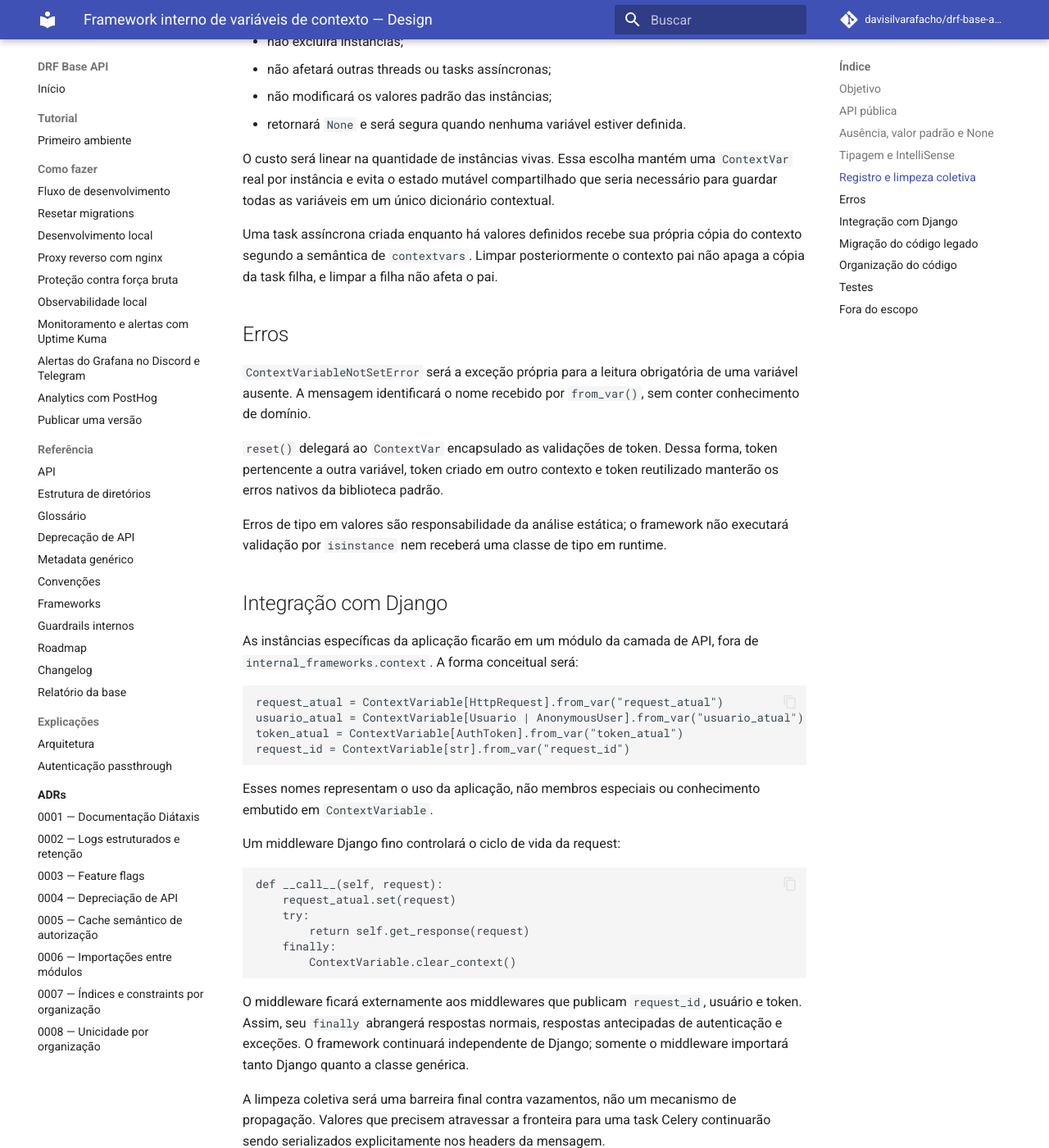
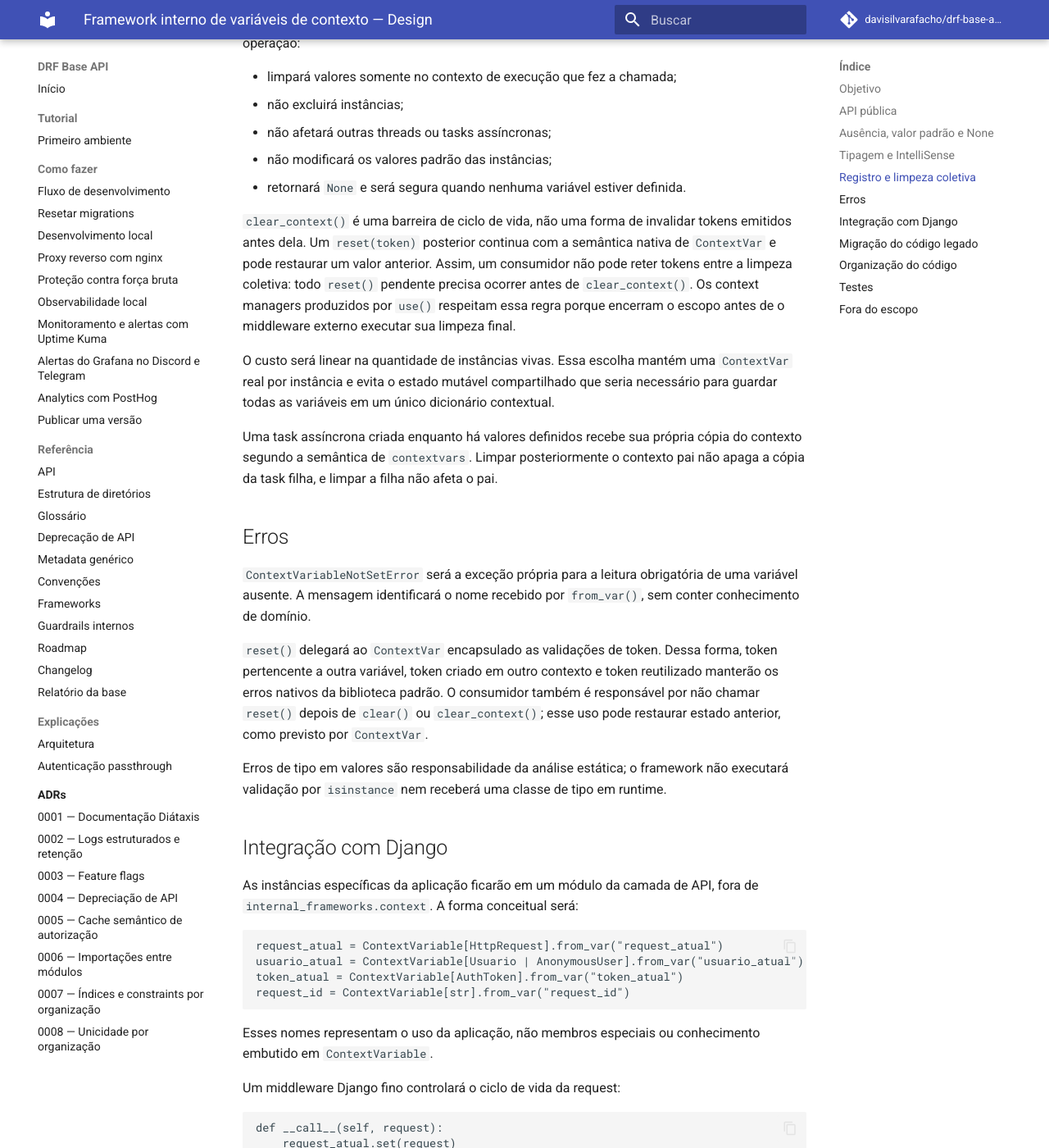
Before and after one commit to davisilvarafacho/django-api-startup-template, an MkDocs documentation site: the page built from docs/superpowers/specs/2026-08-13-context-variables-framework-design.md, in a window 1280 px wide and 1400 px high, scrolled down 2945 px. Shown: the whole window at 82% size. Built offline with MkDocs 1.6.1 and Material for MkDocs 9.7.7, drawn with Linux system fonts in a browser that asks for light colours; comment, search, counter and statistics services are not loaded; some of the changed text lies outside the part shown.

Commit message:
docs: corrigir semântica de context variables

````diff
--- a/docs/superpowers/specs/2026-08-13-context-variables-framework-design.md
+++ b/docs/superpowers/specs/2026-08-13-context-variables-framework-design.md
@@ -83,8 +83,12 @@
 usuario_opcional.set(None)
 ```
 
-`clear()` voltará a variável ao estado ausente apenas no contexto de execução
-corrente. Uma leitura posterior observará novamente o `default`.
+`clear()` representará o estado ausente por meio do mesmo sentinela privado
+usado nas leituras. Uma leitura posterior observará novamente o `default`.
+`ContextVar` não oferece uma operação para remover arbitrariamente um valor:
+ela só restaura o estado anterior a partir do token de um `set()`. Portanto,
+o sentinela é um detalhe de implementação necessário para que `clear()` e a
+limpeza coletiva não precisem reter tokens de todos os escritores.
 
 ## Tipagem e IntelliSense
 
@@ -134,6 +138,14 @@
 - não modificará os valores padrão das instâncias;
 - retornará `None` e será segura quando nenhuma variável estiver definida.
 
+`clear_context()` é uma barreira de ciclo de vida, não uma forma de invalidar
+tokens emitidos antes dela. Um `reset(token)` posterior continua com a semântica
+nativa de `ContextVar` e pode restaurar um valor anterior. Assim, um consumidor
+não pode reter tokens entre a limpeza coletiva: todo `reset()` pendente precisa
+ocorrer antes de `clear_context()`. Os context managers produzidos por `use()`
+respeitam essa regra porque encerram o escopo antes de o middleware externo
+executar sua limpeza final.
+
 O custo será linear na quantidade de instâncias vivas. Essa escolha mantém uma
 `ContextVar` real por instância e evita o estado mutável compartilhado que seria
 necessário para guardar todas as variáveis em um único dicionário contextual.
@@ -150,7 +162,10 @@
 
 `reset()` delegará ao `ContextVar` encapsulado as validações de token. Dessa
 forma, token pertencente a outra variável, token criado em outro contexto e
-token reutilizado manterão os erros nativos da biblioteca padrão.
+token reutilizado manterão os erros nativos da biblioteca padrão. O consumidor
+também é responsável por não chamar `reset()` depois de `clear()` ou
+`clear_context()`; esse uso pode restaurar estado anterior, como previsto por
+`ContextVar`.
 
 Erros de tipo em valores são responsabilidade da análise estática; o framework
 não executará validação por `isinstance` nem receberá uma classe de tipo em
@@ -184,8 +199,10 @@
 
 O middleware ficará externamente aos middlewares que publicam `request_id`,
 usuário e token. Assim, seu `finally` abrangerá respostas normais, respostas
-antecipadas de autenticação e exceções. O framework continuará independente de
-Django; somente o middleware importará tanto Django quanto a classe genérica.
+antecipadas de autenticação e exceções, mas só executará depois de os
+middlewares internos terem restaurado os tokens que criaram. O framework
+continuará independente de Django; somente o middleware importará tanto Django
+quanto a classe genérica.
 
 A limpeza coletiva será uma barreira final contra vazamentos, não um mecanismo
 de propagação. Valores que precisem atravessar a fronteira para uma task Celery
@@ -207,8 +224,10 @@
 6. `request_id.py` usará a instância genérica internamente e preservará seus
    helpers públicos atuais, evitando uma mudança de API sem relação com o
    objetivo;
-7. os sinais do Celery continuarão propagando o request ID explicitamente e
-   limparão o contexto ao encerrar a task;
+7. os sinais do Celery continuarão propagando o request ID explicitamente e,
+   no encerramento da task, restaurarão primeiro o token do request ID e só
+   então chamarão `clear_context()` para remover qualquer outra variável criada
+   durante a execução;
 8. testes que hoje manipulam `set_current_user()` ou
    `set_thread_variable()` passarão a usar as instâncias, preferencialmente por
    meio de `use()`;
@@ -248,6 +267,8 @@
 - restauração por `use()` na saída normal, em blocos aninhados e após exceção;
 - independência de instâncias com o mesmo nome;
 - erros nativos ao usar token inválido ou reutilizado;
+- restauração de estado anterior por um token usado indevidamente após `clear()`,
+  documentando que tokens não atravessam a barreira de limpeza;
 - limpeza de todas as instâncias vivas no contexto corrente;
 - remoção automática de instâncias sem referências do registro fraco;
 - isolamento de valores e da limpeza entre threads;
````
